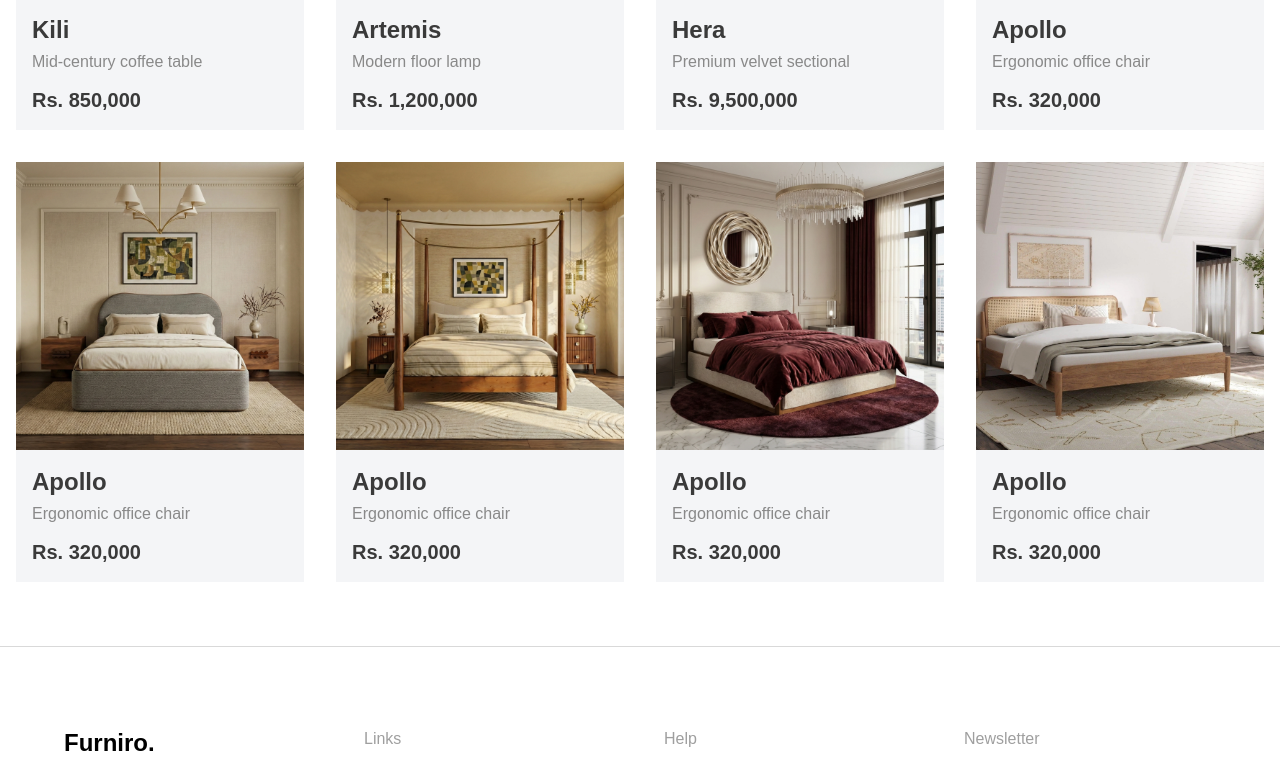
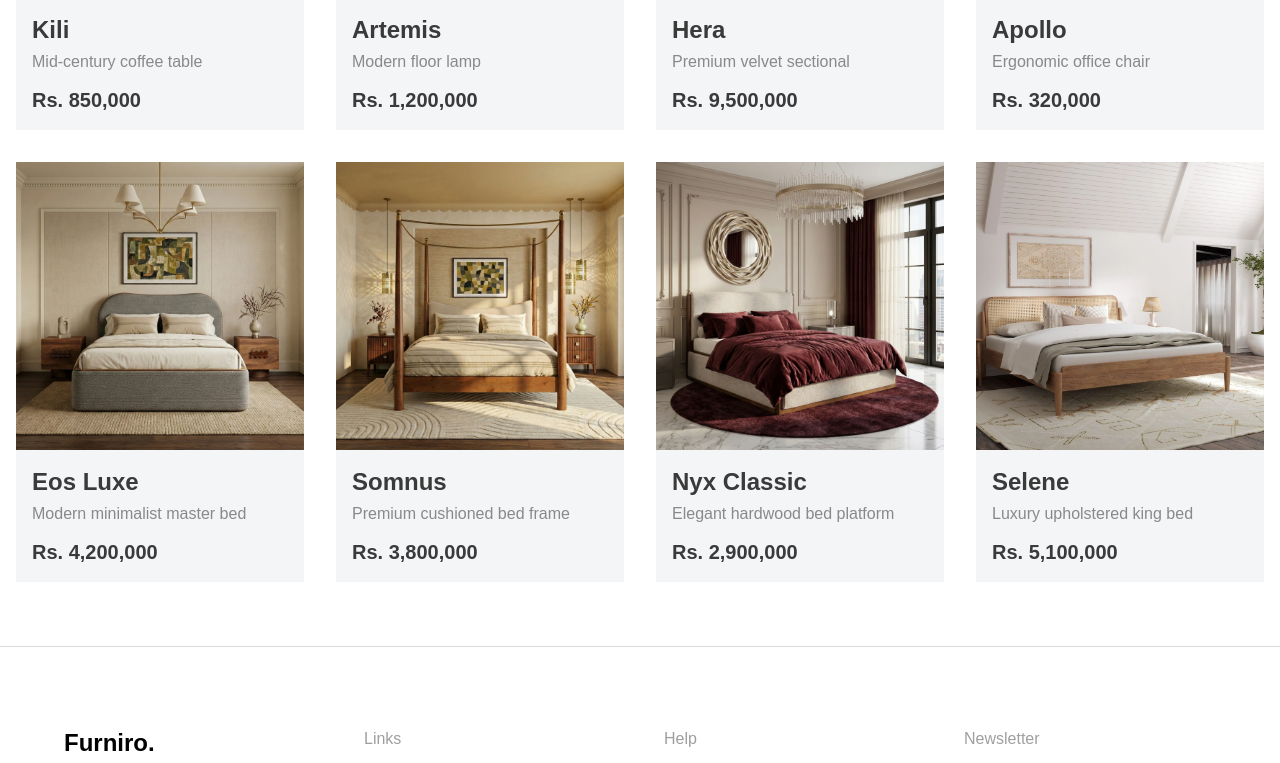
Before and after one commit to Nadun677/furniro-ecommerce, a React (Vite) app: page /shop in a window 1280 px wide. Shown: the part 1725-2488 px from the top of the page. Built offline with nearby package versions, Linux system fonts and the light colour scheme.

Commit message:
Fix: resolve hardcoded asset paths, string syntax errors, and duplicate data values

```diff
--- a/src/components/BrowseRange.jsx
+++ b/src/components/BrowseRange.jsx
@@ -1,30 +1,39 @@
 import React from 'react';
+// 1. Import your local images correctly for Vite
+import diningImg from "../assets/dinning.webp";
+import livingImg from "../assets/Living-and-dining_1_1_2200x.webp";
+import bedroomImg from "../assets/bedrrom.webp";
 
 const BrowseRange = () => {
+  // 2. Reference the imported variables inside your categories array
   const categories = [
-    { title: "Dining", img: "/src/assets/dinning.webp" },
-    { title: "Living", img: "/src/assets/Living-and-dining_1_1_2200x.webp" },
-    { title: "Bedroom", img: "/src/assets/bedrrom.webp" }
+    { title: "Dining", img: diningImg },
+    { title: "Living", img: livingImg },
+    { title: "Bedroom", img: bedroomImg }
   ];
 
   return (
-    <section className="py-16 px-4 max-w-7xl mx-auto">
+    <section className="py-16 px-4 max-w-7xl mx-auto font-poppins">
       <div className="text-center mb-12">
-        <h2 className="text-3xl font-bold text-[#333]">Browse The Range</h2>
-        <p className="text-[#666] mt-2">Explore our curated collections for every room in your home.</p>
+        <h2 className="text-[32px] font-bold text-[#3A3A3A]">Browse The Range</h2>
+        <p className="text-[#666666] mt-2 text-xl">Lorem ipsum dolor sit amet, consectetur adipiscing elit.</p>
       </div>
 
       <div className="grid grid-cols-1 md:grid-cols-3 gap-6">
         {categories.map((cat, index) => (
           <div key={index} className="text-center group cursor-pointer">
-            <div className="rounded-lg overflow-hidden h-[480px] mb-4">
+            {/* Standardized box height with clean rounded corners */}
+            <div className="rounded-[10px] overflow-hidden h-[480px] mb-4 shadow-sm">
               <img
                 src={cat.img}
                 alt={cat.title}
                 className="w-full h-full object-cover group-hover:scale-105 transition-transform duration-500"
               />
             </div>
-            <h3 className="text-xl font-semibold text-[#333]">{cat.title}</h3>
+            {/* Styled label matches the Furniro typography design */}
+            <h3 className="text-2xl font-semibold text-[#3A3A3A] mt-6 group-hover:text-[#B88E2F] transition-colors">
+              {cat.title}
+            </h3>
           </div>
         ))}
       </div>
--- a/src/data/products.js
+++ b/src/data/products.js
@@ -1,10 +1,27 @@
+import c1Img from "../assets/chair1.webp";
+import c2Img from "../assets/chair2.jpg";
+import s1Img from "../assets/sofa1.webp";
+import t1Img from "../assets/table1.avif";
+import l1Img from "../assets/lamp1.webp";
+import c3Img from "../assets/chair3.jpg";
+import sImg from "../assets/1_5d1458e3-7a74-473a-a195-db4cbb619727.webp";
+import s5Img from "../assets/sofa5.webp";
+import t2Img from "../assets/table2.webp";
+import l2Img from "../assets/lamp2.webp";
+import s4Img from "../assets/sofa4.webp";
+import c4Img from "../assets/chair4.webp";
+import bImg from "../assets/bedrrom.webp";
+import b2Img from "../assets/bed2.webp";
+import b1Img from "../assets/beds1.webp"; // Fixed variable reference name
+import b3Img from "../assets/bed3.webp";
+
 export const productsData = [
   {
     id: 1,
     name: "Syltherine",
     category: "Chair",
     price: "2,500,000",
-    image: "/src/assets/chair1.webp",
+    image: c1Img,
     description: "Stylish cafe chair",
     sku: "SS001"
   },
@@ -13,7 +30,7 @@ export const productsData = [
     name: "Leviosa",
     category: "Chair",
     price: "2,500,000",
-    image: "/src/assets/chair2.jpg",
+    image: c2Img,
     description: "Stylish cafe chair",
     sku: "SS002"
   },
@@ -22,7 +39,7 @@ export const productsData = [
     name: "Lolito",
     category: "Sofa",
     price: "7,000,000",
-    image: "/src/assets/sofa1.webp",
+    image: s1Img, // FIX: Removed quotes so it reads the imported file variable
     description: "Luxury big sofa",
     sku: "SS003"
   },
@@ -31,7 +48,7 @@ export const productsData = [
     name: "Respira",
     category: "Table",
     price: "500,000",
-    image: "/src/assets/table1.avif",
+    image: t1Img,
     description: "Outdoor bar table and stool",
     sku: "SS004"
   },
@@ -40,7 +57,7 @@ export const productsData = [
     name: "Grifo",
     category: "Lamp",
     price: "1,500,000",
-    image: "/src/assets/lamp1.webp",
+    image: l1Img,
     description: "Night lamp",
     sku: "SS005"
   },
@@ -49,7 +66,7 @@ export const productsData = [
     name: "Muggo",
     category: "Chair",
     price: "150,000",
-    image: "/src/assets/chair3.jpg",
+    image: c3Img,
     description: "Small mug chair",
     sku: "SS006"
   },
@@ -58,7 +75,7 @@ export const productsData = [
     name: "Pingky",
     category: "Sofa",
     price: "7,000,000",
-    image: "/src/assets/1_5d1458e3-7a74-473a-a195-db4cbb619727.webp",
+    image: sImg,
     description: "Cute bed set",
     sku: "SS007"
   },
@@ -67,17 +84,16 @@ export const productsData = [
     name: "Potty",
     category: "Sofa",
     price: "500,000",
-    image: "/src/assets/sofa5.webp",
+    image: s5Img,
     description: "Minimalist flower pot",
     sku: "SS008"
   },
-  // New Additions for Variety
   {
     id: 9,
     name: "Kili",
     category: "Table",
     price: "850,000",
-    image: "/src/assets/table2.webp",
+    image: t2Img, // FIX: Swapped hardcoded path out for the imported reference
     description: "Mid-century coffee table",
     sku: "SS009"
   },
@@ -86,7 +102,7 @@ export const productsData = [
     name: "Artemis",
     category: "Lamp",
     price: "1,200,000",
-    image: "/src/assets/lamp2.webp",
+    image: l2Img, // FIX: Swapped hardcoded path out for the imported reference
     description: "Modern floor lamp",
     sku: "SS010"
   },
@@ -95,7 +111,7 @@ export const productsData = [
     name: "Hera",
     category: "Sofa",
     price: "9,500,000",
-    image: "/src/assets/sofa4.webp",
+    image: s4Img, // FIX: Swapped hardcoded path out for the imported reference
     description: "Premium velvet sectional",
     sku: "SS011"
   },
@@ -104,44 +120,44 @@ export const productsData = [
     name: "Apollo",
     category: "Chair",
     price: "320,000",
-    image: "/src/assets/chair4.webp",
-    description: "Ergonomic office chair",
-    sku: "SS012"
-  },
-    {
-    id: 13,
-    name: "Apollo",
-    category: "Beds",
-    price: "320,000",
-    image: "/src/assets/bedrrom.webp",
+    image: c4Img, // FIX: Swapped hardcoded path out for the imported reference
     description: "Ergonomic office chair",
     sku: "SS012"
   },
   {
+    id: 13,
+    name: "Eos Luxe", // FIX: Changed duplicate name
+    category: "Beds",
+    price: "4,200,000",
+    image: bImg, // FIX: Swapped hardcoded path out for the imported reference
+    description: "Modern minimalist master bed", // FIX: Changed irrelevant description
+    sku: "SS013" // FIX: Unique SKU
+  },
+  {
     id: 14,
-    name: "Apollo",
+    name: "Somnus", // FIX: Changed duplicate name
     category: "Beds",
-    price: "320,000",
-    image: "/src/assets/bed2.webp",
-    description: "Ergonomic office chair",
-    sku: "SS012"
+    price: "3,800,000",
+    image: b2Img, // FIX: Swapped hardcoded path out for the imported reference
+    description: "Premium cushioned bed frame", // FIX: Changed irrelevant description
+    sku: "SS014" // FIX: Unique SKU
   },
   {
     id: 15,
-    name: "Apollo",
+    name: "Nyx Classic", // FIX: Changed duplicate name
     category: "Beds",
-    price: "320,000",
-    image: "/src/assets/beds1.webp",
-    description: "Ergonomic office chair",
-    sku: "SS012"
+    price: "2,900,000",
+    image: b1Img, // FIX: Swapped hardcoded path out for the imported reference
+    description: "Elegant hardwood bed platform", // FIX: Changed irrelevant description
+    sku: "SS015" // FIX: Unique SKU
   },
   {
     id: 16,
-    name: "Apollo",
+    name: "Selene", // FIX: Changed duplicate name
     category: "Beds",
-    price: "320,000",
-    image: "/src/assets/bed3.webp",
-    description: "Ergonomic office chair",
-    sku: "SS012"
+    price: "5,100,000",
+    image: b3Img, // FIX: Swapped hardcoded path out for the imported reference
+    description: "Luxury upholstered king bed", // FIX: Changed irrelevant description
+    sku: "SS016" // FIX: Unique SKU
   }
 ];
```
